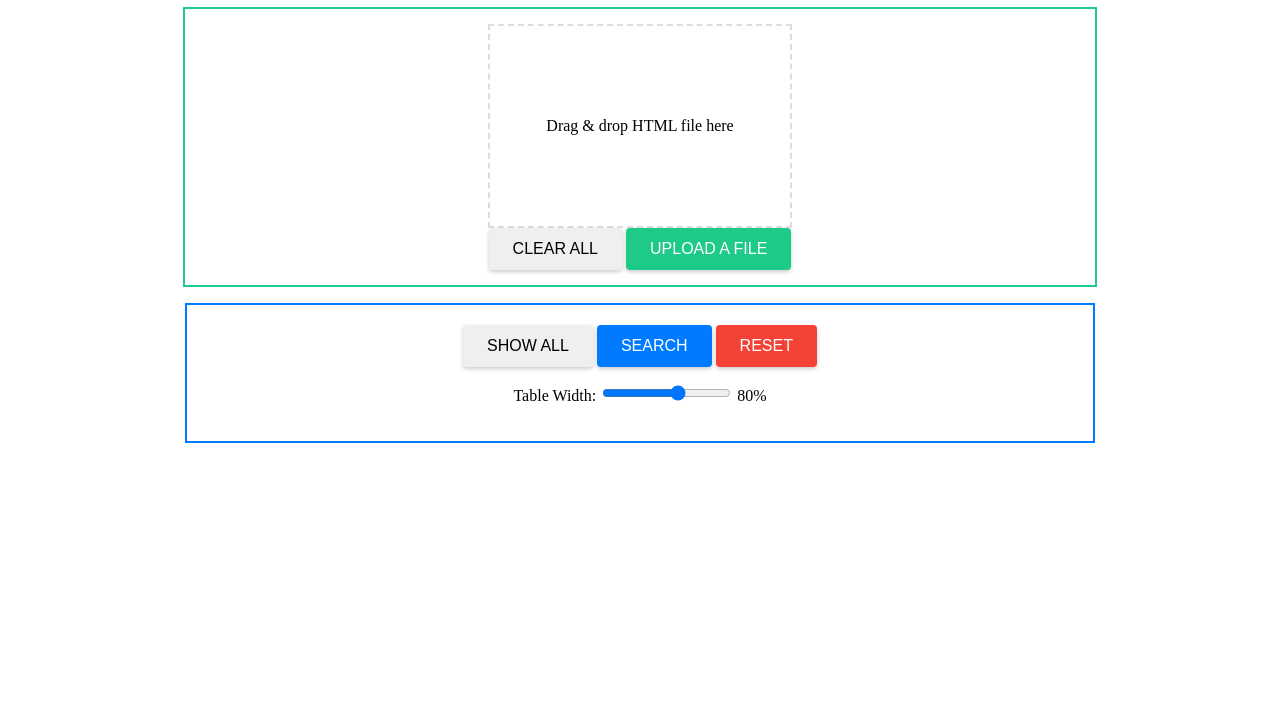
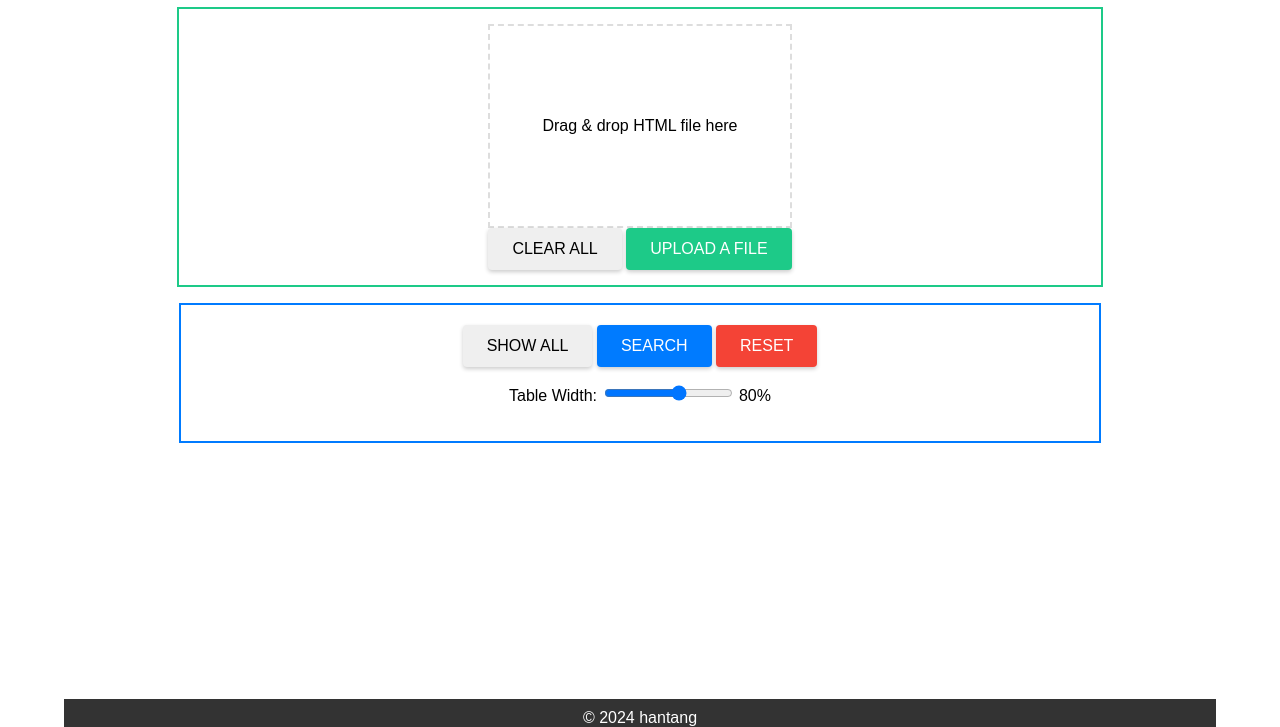
Before and after one commit to hantang/search-bookmark, a plain HTML site: page site/index.html in a window 1280 px wide. Shown: the part 73-800 px from the top of the page. Drawn offline with Linux system fonts and the light colour scheme.

Commit message:
Add footer

```diff
--- a/site/assets/css/styles.css
+++ b/site/assets/css/styles.css
@@ -1,3 +1,9 @@
+body {
+  font-family: Arial, sans-serif;
+  margin: 0;
+  padding: 0;
+}
+
 #main {
   margin: 0 auto;
   max-width: 90%;
@@ -121,3 +127,14 @@ th.desc::after {
   background-color: #f44336;
   color: white;
 }
+
+footer {
+  background-color: #333;
+  color: white;
+  padding-top: 10px;
+  text-align: center;
+  position: fixed;
+  bottom: 0;
+  width: 90%;
+  /* margin: 0 auto; */
+}
--- a/site/index.html
+++ b/site/index.html
@@ -44,7 +44,12 @@
         <!-- <table id="dataTable"></table> -->
       </div>
     </main>
+
+    <footer>
+      &copy; 2024 hantang
+    </footer>
   </div>
+
   <script src="assets/js/misc.js"></script>
   <script src="assets/js/search.js"></script>
   <script src="assets/js/loadfile.js"></script>
```
